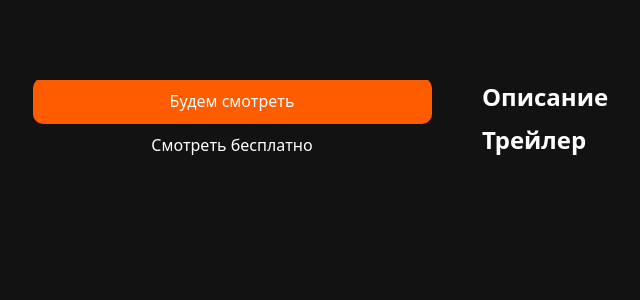
After one commit to LazarevDev/couple-library, a PHP site: page /page.php in a window 1280 px wide. The commit adds this page. Shown: the top 300 px of the page, without its empty margins (10-650 px from the left). Run offline with PHP 8.4, Linux system fonts and the light colour scheme; data that the repository does not hold is empty.

Commit message:
Стили для страницы page

```diff
--- a/console/parser.php
+++ b/console/parser.php
@@ -1,8 +1,7 @@
 <?php
 require_once('../require/db.php');
+require_once('../require/apiKey.php');
 
-// 98c041f7-28d2-4412-880a-fe2621e3b557
-// f5bd3a8d-6669-4038-8bad-54ad15b68b11
 
 $orders = ['NUM_VOTE', 'YEAR', 'RATING'];
 $dates = ['1998', '1999'];
@@ -15,7 +14,7 @@ for ($page=1; $page < 6; $page++) {
             $url = 'https://kinopoiskapiunofficial.tech/api/v2.2/films?order='.$order.'&type=FILM&ratingFrom=0&ratingTo=10&yearFrom='.$date.'&yearTo='.$date.'&page='.$page;
             $headers = array(
                 'accept: application/json',
-                'X-API-KEY: f5bd3a8d-6669-4038-8bad-54ad15b68b11'
+                'X-API-KEY: {$apiKey}'
             );
 
             $ch = curl_init();
--- /dev/null
+++ b/css/normalize.css
@@ -0,0 +1,111 @@
+/* Reset and base styles  */
+* {
+    font-family: system-ui, -apple-system, BlinkMacSystemFont, 'Segoe UI', Roboto, Oxygen, Ubuntu, Cantarell, 'Open Sans', 'Helvetica Neue', sans-serif;
+	padding: 0px;
+	margin: 0px;
+	border: none;
+}
+
+body{
+    background: #121212;
+    color: #fff;
+    overflow-x: hidden;
+}
+
+:focus,
+:active {
+	outline: none;
+}
+
+a:focus,
+a:active {
+	outline: none;
+}
+
+/* Links */
+
+a, a:link, a:visited  {
+    /* color: inherit; */
+    text-decoration: none;
+    /* display: inline-block; */
+}
+
+a:hover  {
+    /* color: inherit; */
+    text-decoration: none;
+}
+
+/* Common */
+
+aside, nav, footer, header, section, main {
+	display: block;
+}
+
+h1, h2, h3, h4, h5, h6, p {
+    font-size: inherit;
+}
+
+ul, ul li {
+	list-style: none;
+}
+
+img {
+	vertical-align: top;
+}
+
+address {
+  font-style: normal;
+}
+
+/* Form */
+
+input, textarea, button, select {
+	font-family: inherit;
+    font-size: inherit;
+    color: inherit;
+    background-color: transparent;
+}
+
+input::-ms-clear {
+	display: none;
+}
+
+button, input[type="submit"] {
+    cursor: pointer;
+}
+
+input:focus, input:active,
+button:focus, button:active {
+    outline: none;
+}
+
+button::-moz-focus-inner {
+	padding: 0;
+	border: 0;
+}
+
+label {
+	cursor: pointer;
+}
+
+section{
+    display: flex;
+    justify-content: center;
+    flex-wrap: wrap;
+}
+
+.container{
+	width: 95%;
+}
+
+
+@media(min-width: 320px) and (max-width: 1420px){
+    .container{
+        width: 95%;
+    }
+}
+
+::-webkit-scrollbar { width: 5px; height: 5px;}
+::-webkit-scrollbar-track {  background-color: #fff;}
+::-webkit-scrollbar-track-piece { background-color: none;}
+::-webkit-scrollbar-thumb { background-color: #fff; border-radius: 20px;}
--- /dev/null
+++ b/css/page.css
@@ -0,0 +1,167 @@
+.sectionContainer{
+    display: flex;
+    justify-content: space-between;
+    position: relative;
+    width: 95%;
+    margin-top: 80px;
+}
+
+.cover{
+    width: 420px;
+    overflow: hidden;
+    position: relative;
+}
+
+.cover img{
+    width: 100%;
+    top: 0;
+    border-radius: 10px;
+}
+
+.coverMask{
+    display: flex;
+    justify-content: center;
+    width: 100%;
+    position: absolute;
+    top: 0;
+    height: 100%;
+    background: linear-gradient(#00000000, #121212 70%);
+}
+
+.back{
+    position: absolute;
+    left: 25px;
+    top: 25px;
+}
+
+.text{
+    display: flex;
+    justify-content: center;
+    flex-wrap: wrap;
+    position: absolute;
+    bottom: 0;
+    text-align: center;
+    width: 95%;
+}
+
+.text h2{
+    font-size: 26px;
+    width: 100%;
+}
+
+.text p{
+    font-size: 14px;
+    width: 100%;
+}
+
+.text span{
+    color: #999;
+    font-size: 12px;
+    margin-top: 5px;
+    width: 100%;
+}
+
+.btnMovie{
+    display: flex;
+    justify-content: center;
+    width: 100%;
+    background: #FF5C00;
+    padding: 12px 0;
+    border-radius: 10px;
+    color: #fff;
+    margin-top: 15px;
+}
+
+.btnMovieBefore{
+    display: flex;
+    justify-content: center;
+    color: #fff;
+    margin-top: 10px;
+    width: 100%;
+}
+
+
+.btnMovieBefore{
+    display: flex;
+    justify-content: center;
+    color: #fff;
+    margin-top: 10px;
+    width: 100%;
+}
+
+section .container{
+    width: calc(100% - 460px);
+}
+
+.content{
+
+}
+
+.content h2{
+    /* margin-top: 20px; */
+    font-size: 24px;
+}
+
+.content p{
+    font-size: 16px;
+    margin: 10px 0;
+}
+
+@media(min-width: 320px) and (max-width: 680px){
+    .sectionContainer{
+        justify-content: center;
+        flex-wrap: wrap;
+        width: 100%;
+        margin-top: 0;
+    }
+
+    .cover{
+        width: 100%;
+        overflow: hidden;
+        position: relative;
+    }
+
+    .cover img{
+        border-radius: 0;
+    }
+
+    .back{
+        position: absolute;
+        left: 25px;
+        top: 25px;
+    }
+
+    .text{
+        width: 95%;
+    }
+
+    .text h2{
+        font-size: 26px;
+    }
+
+    .text p{
+        font-size: 14px;
+    }
+
+    .hr{
+        width: 90px;
+        height: 1px;
+        background: #999;
+        margin-top: 25px;
+    }
+
+    .content h2{
+        margin-top: 20px;
+        font-size: 18px;
+    }
+
+    .content p{
+        font-size: 14px;
+        margin: 10px 0 0 0;
+    }
+
+
+    section .container{
+        width: 95%;
+    }
+}
--- a/index.php
+++ b/index.php
@@ -18,7 +18,8 @@ require('require/db.php');
                 <?php
                     $query = mysqli_query($db, "SELECT * FROM `movies` ORDER BY `year` DESC LIMIT 20");
                     while($row = mysqli_fetch_array($query)){ ?>
-                    <a href="https://flicksbar.fun/film/<?=$row['kinopoiskId']?>" class="movieItem">
+                    <!-- <a href="https://flicksbar.fun/film/<?=$row['kinopoiskId']?>" class="movieItem"> -->
+                    <a href="page.php?id=<?=$row['kinopoiskId']?>" class="movieItem">
                         <div class="moviePreview">
                             <img src="<?=$row['posterUrlPreview'];?>" alt="">
                         </div>
--- /dev/null
+++ b/page.php
@@ -0,0 +1,75 @@
+<?php
+require_once('require/db.php');
+
+if(isset($_GET['id'])){
+    $kinopoiskId = $_GET['id'];
+
+    $queryMovie = mysqli_query($db, "SELECT * FROM `movies` WHERE `kinopoiskId` = $kinopoiskId");
+    $resultMovie = mysqli_fetch_array($queryMovie);
+
+    $queryInfo = mysqli_query($db, "SELECT * FROM `movie-information` WHERE `kinopoiskId` = $kinopoiskId");
+    $resultInfo = mysqli_fetch_array($queryInfo);
+}
+
+// echo "<img src='".$resultMovie['posterUrl']."'>";
+// echo $resultMovie['nameRu']."<br>";
+
+
+// echo $resultInfo['description'];
+?>
+
+<!DOCTYPE html>
+<html lang="en">
+<head>
+    <meta charset="UTF-8">
+    <meta name="viewport" content="width=device-width, initial-scale=1.0">
+    <link rel="stylesheet" href="css/normalize.css">
+    <link rel="stylesheet" href="css/page.css">
+    <title>Document</title>
+</head>
+<body>
+    <section>
+        <div class="sectionContainer">
+            <div class="cover">
+                <div class="coverMask">
+                    <a href="index.php" class="back">
+                        <svg width="10" height="18" viewBox="0 0 10 18" fill="none" xmlns="http://www.w3.org/2000/svg">
+                            <path d="M9.00001 17.75C8.80095 17.7509 8.6099 17.6716 8.47001 17.53L0.470011 9.52997C0.177558 9.23715 0.177558 8.76279 0.470011 8.46997L8.47001 0.469969C8.76552 0.19461 9.22602 0.202735 9.51163 0.488347C9.79725 0.773959 9.80537 1.23446 9.53001 1.52997L2.06001 8.99997L9.53001 16.47C9.82246 16.7628 9.82246 17.2372 9.53001 17.53C9.39013 17.6716 9.19908 17.7509 9.00001 17.75Z" fill="white"/>
+                        </svg>
+                    </a>
+
+                    <div class="text">
+                        <h2><?=$resultMovie['nameRu']?></h2>
+                        <p>
+                            <?php
+                                $queryGenres = mysqli_query($db, "SELECT * FROM `genres` WHERE `kinopoiskId` = '$kinopoiskId'");
+                                while($rowGenres = mysqli_fetch_array($queryGenres)){
+                                    echo $rowGenres['genre'].", ";
+                                }
+                            ?>
+                        </p>
+                        <span><?=$resultMovie['year']." г."?></span>
+
+                        <a href="" class="btnMovie">Будем смотреть</a>
+                        <a href="" class="btnMovieBefore">Смотреть бесплатно</a>
+
+                        <div class="hr"></div>
+                    </div>
+                </div>
+
+                <img src="<?=$resultMovie['posterUrl']?>" alt="">
+            </div>
+
+            <div class="container">
+                <div class="content">
+                    <h2>Описание</h2>
+
+                    <p><?=$resultInfo['description'];?></p>
+
+                    <h2>Трейлер</h2>
+                </div>
+            </div>
+        </div>
+    </section>
+</body>
+</html>
```
Also changed, not shown: 1 other file.
